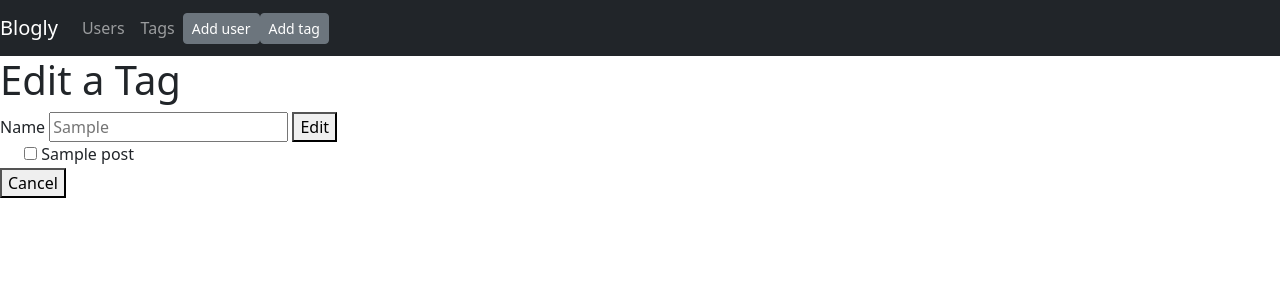
After one commit to amp1993/Flask-Bogly, a Flask app: page /tags/1/edit in a window 1280 px wide. The commit adds this page. Shown: the top 300 px of the page. Run offline with Flask 3, Linux system fonts and the light colour scheme; tables that the repository leaves empty hold one stand-in row (values such as "Sample post"); some libraries are stand-ins or nearby versions.

Commit message:
Update files

```diff
--- a/app.py
+++ b/app.py
@@ -1,7 +1,7 @@
 """Blogly application."""
 
 from flask import Flask, render_template, redirect, request
-from models import db, connect_db,User, Post
+from models import db, connect_db,User, Post, Tag, PostTag
 from flask_migrate import Migrate
 # from flask_debugtoolbar import DebugToolbarExtension
 
@@ -27,7 +27,7 @@ def homepage():
 @app.route('/users')
 def show_users():
     users=User.query.all()
-    return render_template('/base.html',users=users)
+    return render_template('users/user-list.html',users=users)
 
 
 @app.route('/users/new')
@@ -96,7 +96,9 @@ def delete_user(user_id):
 @app.route('/users/<int:user_id>/posts/new')
 def show_post_form(user_id):
     user = User.query.get_or_404(user_id)
-    return render_template('posts/post_form.html', user=user)
+    tag = Tag.query.all()
+
+    return render_template('posts/post_form.html', user=user, tag=tag)
 
 @app.route('/users/<int:user_id>/posts/new', methods=['POST'])
 def create_post(user_id):
@@ -114,12 +116,16 @@ def create_post(user_id):
 @app.route('/posts/<int:post_id>')
 def show_post_details(post_id):
     post = Post.query.get_or_404(post_id)
+    tag = Tag.query.all()
 
-    return render_template('posts/post_details.html',post=post)
+
+    return render_template('posts/post_details.html',post=post,)
 
 @app.route('/posts/<int:post_id>/edit',)
 def show_edit_form(post_id):
     post = Post.query.get_or_404(post_id)
+
+
     return render_template('posts/edit_post.html',post=post)
 
 
@@ -144,5 +150,83 @@ def delete_post(post_id):
         db.session.commit()
         return redirect(f'/users/{post.user_id}')
 
+
+
+######## Tag Routes #########
+
+@app.route('/tags')
+def show_tags():
+    # Lists all tags, with links to the tag detail page.
+    tags = Tag.query.all()
+
+    return render_template('tags/tag_list.html', tags=tags)
+
+
+@app.route('/tags/new')
+def show_tag_form():
+    # Shows a form to add a new tag.
+    posts = Post.query.all()
+    return render_template('tags/create_tag.html', posts=posts)
+
+
+@app.route('/tags/new', methods=['POST'])
+def create_tag():
+    # Process add form, adds tag, and redirect to tag list.
+
+    post_ids = [int(num) for num in request.form.getlist('posts')]
+    posts = Post.query.filter(Post.id.in_(post_ids)).all()
+    new_tag = Tag(name = request.form['new-tag'],posts=posts)
+
+    db.session.add(new_tag)
+    db.session.commit()
+
+    return redirect('/tags')
+
+
+@app.route('/tags/<int:tag_id>')
+def show_tag_details(tag_id):
+    # Show detail about a tag. Have links to edit form and to delete.
+    tag = Tag.query.get_or_404(tag_id)
+
+    return render_template('tags/tag_details.html', tag=tag)
+
+
+@app.route('/tags/<int:tag_id>/edit')
+def show_edit_tag_form(tag_id):
+    # Show edit form for a tag.
+    tag = Tag.query.get_or_404(tag_id)
+    posts = Post.query.all()
+
+
+    return render_template('tags/edit_tag.html', tag=tag, posts=posts)
+
+
+
+@app.route('/tags/<int:tag_id>/edit', methods=['POST'])
+def edit_tag(tag_id):
+    # Process edit form, edit tag, and redirects to the tags list.
+    tag = Tag.query.get_or_404(tag_id)
+
+    tag.name = request.form['tag-update']
+    post_ids = [int(num) for num in request.form.getlist('posts')]
+    tag.posts = Post.query.filter(Post.id.in_(post_ids)).all()
+
+    db.session.add(tag)
+    db.session.commit()
+
+
+    return redirect ('/tags')
+
+
+@app.route('/tags/<int:tag_id>/delete', methods=['POST'])
+def delete_tag(tag_id):
+    # Delete a tag.
+    tag = Tag.query.get(tag_id)
+    if tag:
+        db.session.delete(tag)
+        db.session.commit()
+
+    return redirect('/tags')
+
 if __name__ == '__main__':
     app.run()
--- a/templates/base.html
+++ b/templates/base.html
@@ -1,23 +1,34 @@
 <!DOCTYPE html>
-
-<html>
+<html lang="en">
 <head>
+    <meta charset="UTF-8">
+    <meta name="viewport" content="width=device-width, initial-scale=1.0">
+    <link rel="stylesheet"
+    href="https://unpkg.com/bootstrap/dist/css/bootstrap.css">
+<link rel="stylesheet" href="/static/style.css">
     <title>Blogly</title>
-        <link rel="stylesheet" href="">
-
 </head>
 <body>
-        <h1>Users</h1>
-        <ul>
-            {% for user in users %}
-            <li><a href="/users/{{user.id}}"> {{user.full_name}}</a></li>
-            {% endfor %}
 
+    <nav class="navbar navbar-expand-lg navbar-dark bg-dark">
+        <a class="navbar-brand" href="/">Blogly</a>
+        <ul class="navbar-nav">
+          <li class="nav-item"><a class="nav-link" href="/users">Users</a></li>
         </ul>
-        <form action="/users/new" method="get">
-            <button>Add User</button>
-        </form>
+        <ul class="navbar-nav">
+          <li class="nav-item"><a class="nav-link" href="/tags">Tags</a></li>
+        </ul>
+        <ul class="navbar-nav ml-auto">
+          <li class="nav-item">
+            <a class="btn btn-sm btn-secondary" href="/users/new">Add user</a>
+          </li>
+          <li class="nav-item ml-2">
+            <a class="btn btn-sm btn-secondary" href="/tags/new">Add tag</a>
+          </li>
+        </ul>
+      </nav>
 
-        <script src="" async defer></script>
+      {% block content %}
+      {% endblock %}
 </body>
 </html>
--- /dev/null
+++ b/templates/tags/edit_tag.html
@@ -0,0 +1,36 @@
+{% extends 'base.html' %}
+{% block content %}
+
+<h1> Edit a Tag</h1>
+
+<form action ='/tags/{{tag.id}}/edit' method="POST">
+    <label for="tag-update">Name</label>
+    <input type="text" name="tag-update" placeholder={{tag.name}}>
+    <button>Edit</button>
+</form>
+
+
+<div class="form-group row form-check">
+    {% for post in posts %}
+    <div>
+      <input
+              class="form-input"
+              type="checkbox"
+              value="{{ post.id }}"
+              id="post_{{ post.id }}"
+              name="posts"
+      >
+      <label class="form-check-label" for="post_{{ post.id }}">
+        {{ post.title }}
+      </label>
+    </div>
+    {% endfor %}
+  </div>
+
+
+
+<form action="/tags" method="get">
+    <button>Cancel</button>
+</form>
+
+{% endblock %}
```
Also changed, not shown: models.py (+19 -1 lines), templates/posts/edit_post.html (+20 -14 lines), templates/posts/post_details.html (+12 -11 lines), templates/posts/post_form.html (+10 -12 lines), templates/tags/create_tag.html (added, +29 -0 lines), templates/tags/tag_details.html (added, +23 -0 lines), templates/tags/tag_list.html (added, +15 -0 lines), templates/users/create_user.html (+3 -11 lines), templates/users/edit_user.html (+3 -11 lines), templates/users/user-list.html (added, +16 -0 lines), templates/users/user_details.html (+3 -12 lines). Lines whose indentation alone changed are shown as unchanged.
